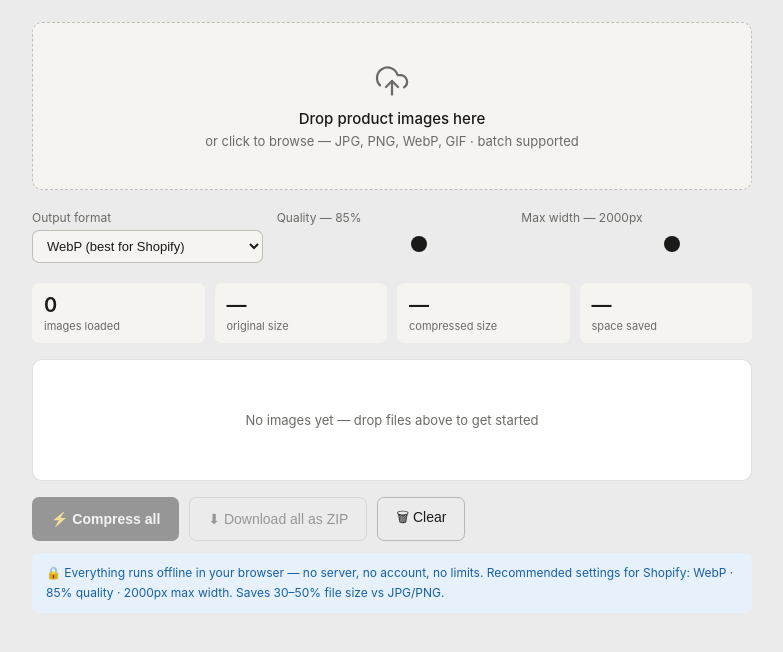
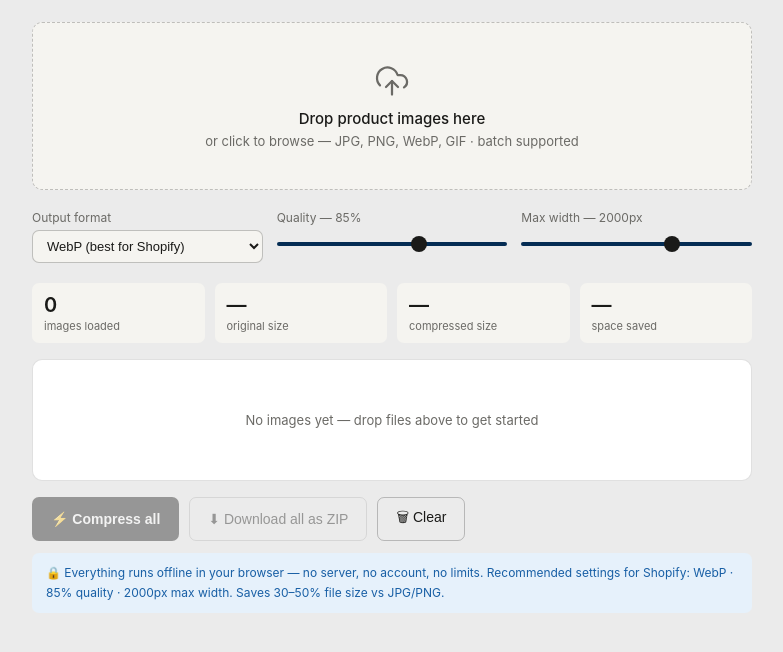
Before and after one commit to TheShoppingFriendly/Image-Compressor, a plain HTML site: page image-compressor.html in a window 1280 px wide. Shown: the part 80-732 px from the top of the page, without its empty margins (248-1031 px from the left). Drawn offline with nearby package versions, Linux system fonts and the light colour scheme.

Commit message:
color update slider

```diff
--- a/image-compressor.html
+++ b/image-compressor.html
@@ -50,7 +50,7 @@
   .ctrl select, .ctrl input[type=range] { width: 100%; }
   .ctrl select { padding: 7px 10px; border-radius: var(--radius-sm); border: 0.5px solid var(--border2); background: var(--bg2); color: var(--text); font-size: 13px; cursor: pointer; }
   .ctrl .val { font-size: 12px; color: var(--text); font-weight: 500; margin-top: 3px; display: block; }
-  input[type=range] { -webkit-appearance: none; height: 4px; background: var(--bg3); border-radius: 2px; outline: none; cursor: pointer; }
+  input[type=range] { -webkit-appearance: none; height: 4px; background: #042c53; border-radius: 2px; outline: none; cursor: pointer; }
   input[type=range]::-webkit-slider-thumb { -webkit-appearance: none; width: 16px; height: 16px; border-radius: 50%; background: var(--text); cursor: pointer; }
   .stats-bar { display: grid; grid-template-columns: repeat(4, 1fr); gap: 10px; margin-bottom: 1rem; }
   .stat { background: var(--bg2); border-radius: var(--radius-sm); padding: 10px 12px; }
```
